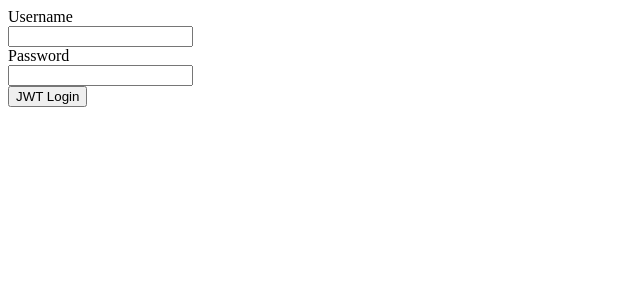
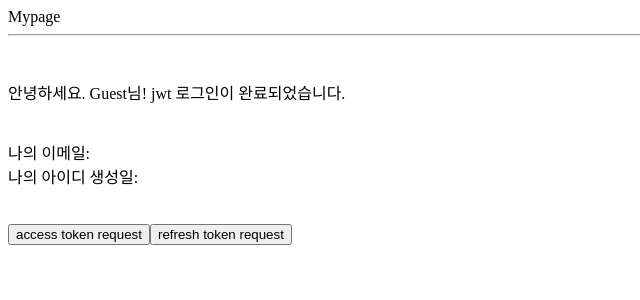
Before and after one commit to ad105geppetto/Study8_Authentication-Authorization, a React (Create React App) app in the folder client/: page / in a window 1280 px wide. Shown: the top 300 px of the page, without its empty margins (0-640 px from the left). Built offline with nearby package versions, Linux system fonts and the light colour scheme.

Commit message:
update Mypage component

```diff
--- a/client/src/App.js
+++ b/client/src/App.js
@@ -3,7 +3,7 @@ import Login from "./components/Login";
 import Mypage from "./components/Mypage";
 
 function App() {
-  const [isLogin, setIsLogin] = useState(false);
+  const [isLogin, setIsLogin] = useState(true);
   return (
     <div className="App">
       {isLogin ? (
--- a/client/src/components/Mypage.js
+++ b/client/src/components/Mypage.js
@@ -1,7 +1,28 @@
-function Mypage() {
+function Mypage({ userId, email, createdAt }) {
   return (
-    <div className="Mypage">
-      <h1>Mypage</h1>
+    <div className="mypageContainer">
+      <div className="title">Mypage</div>
+      <hr />
+      <br />
+      <br />
+      <div>
+        안녕하세요. <span className="name">{userId ? userId : "Guest"}</span>님!
+        jwt 로그인이 완료되었습니다.
+      </div>
+      <br />
+      <br />
+      <div className="item">
+        <span className="item">나의 이메일: </span> {email}
+      </div>
+      <div className="item">
+        <span className="item">나의 아이디 생성일: </span> {createdAt}
+      </div>
+      <br />
+      <br />
+      <div className="btnContainer">
+        <button className="tokenBtn red">access token request</button>
+        <button className="tokenBtn navy">refresh token request</button>
+      </div>
     </div>
   );
 }
```
